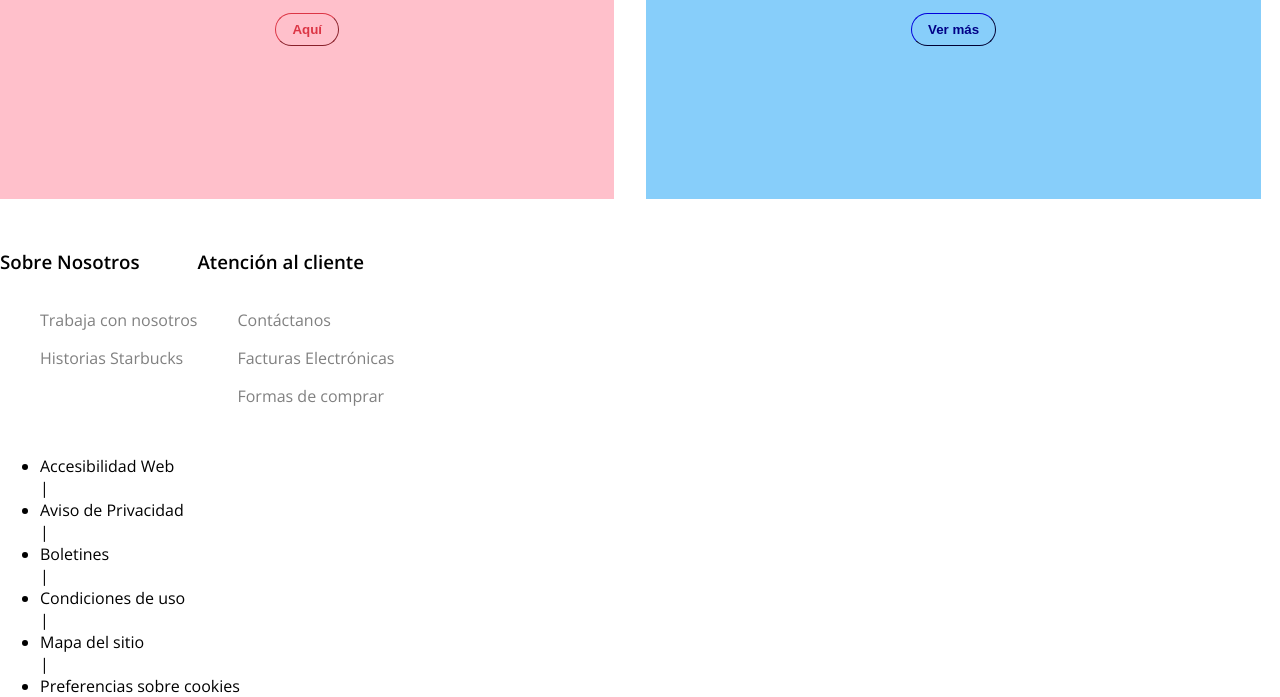
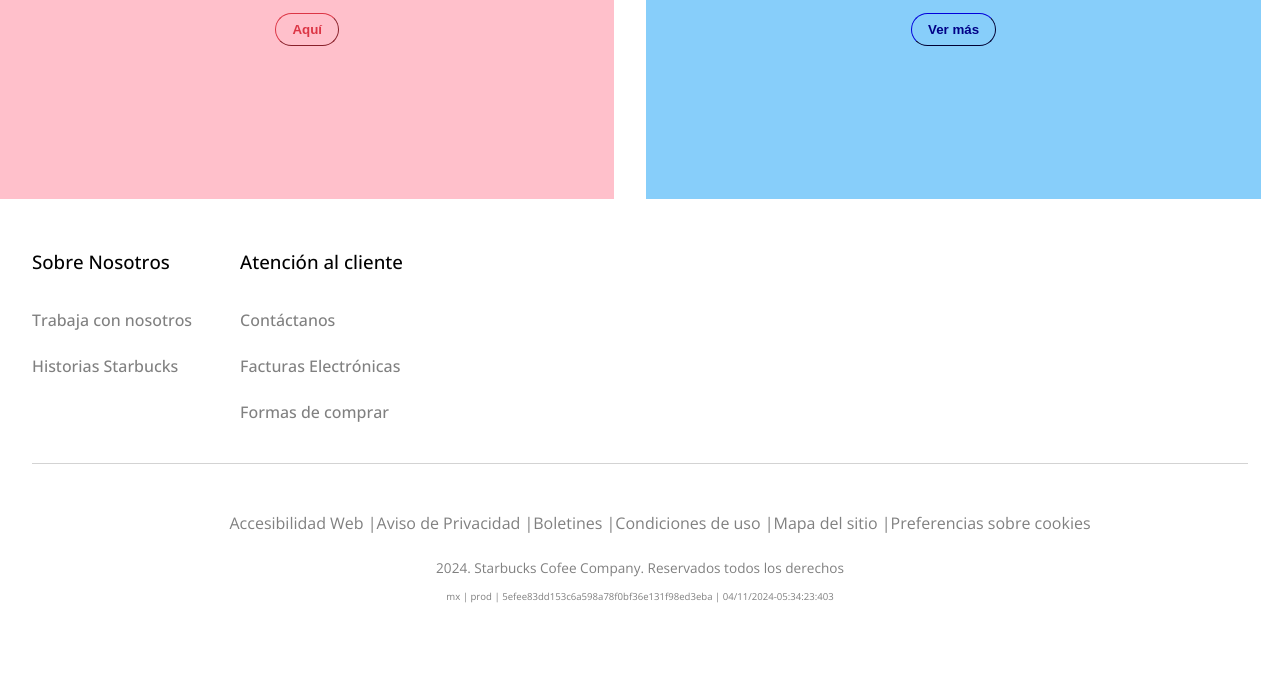
Before and after one commit to emisdo/mainlyhp, a plain HTML site: page index.html in a window 1280 px wide. Shown: the part 3252-3949 px from the top of the page. After the commit the page ends 3865 px from the top, so only its background shows below. Drawn offline with nearby package versions, Linux system fonts and the light colour scheme.

Commit message:
improve footer style

```diff
--- a/index.html
+++ b/index.html
@@ -75,7 +75,7 @@
         </section>
     </main>
     <footer>
-        <section id="footer-section1">
+        <section id="footer-section-1">
             <section class="footer-navbar" id="about-us">
                 <h3>Sobre Nosotros</h3>
                 <ul>
@@ -86,23 +86,25 @@
             <section class="footer-navbar" id="customer-service">
                 <h3>Atención al cliente</h3>
                 <ul>
-                    <li>Contáctanos</li>
-                    <li>Facturas Electrónicas</li>
-                    <li>Formas de comprar</li>
+                    <li><a href="">Contáctanos</a></li>
+                    <li><a href="">Facturas Electrónicas</a></li>
+                    <li><a href="">Formas de comprar</a></li>
                 </ul>
             </section>
         </section>
-        <section>
+        <section id="footer-section-2">
             <nav>
                 <ul>
-                    <li>Accesibilidad Web</li> |
-                    <li>Aviso de Privacidad</li> |
-                    <li>Boletines</li> |
-                    <li>Condiciones de uso</li> |
-                    <li>Mapa del sitio</li> |
+                    <li>Accesibilidad Web |</li>
+                    <li>Aviso de Privacidad |</li>
+                    <li>Boletines |</li>
+                    <li>Condiciones de uso |</li>
+                    <li>Mapa del sitio |</li>
                     <li>Preferencias sobre cookies</li>
                 </ul>
             </nav>
+            <p style="font-size: 0.85rem;">2024. Starbucks Cofee Company. Reservados todos los derechos</p>
+            <p style="font-size: 0.6rem;">mx | prod | 5efee83dd153c6a598a78f0bf36e131f98ed3eba | 04/11/2024-05:34:23:403</p>
         </section>
     </footer>
 </body>
--- a/mainlyhp.css
+++ b/mainlyhp.css
@@ -243,9 +243,18 @@ nav {
 
 /* footer */
 
-#footer-section1 {
+#footer-section-1 {
     display: flex;
     flex-direction: row;
+    padding: 0;
+    margin: 0;
+    border-style: solid;
+    border-color: lightgray;
+    border-width: 0.05rem;
+    margin: 2rem;
+    border-top: 0;
+    border-right: 0;
+    border-left: 0;
 }
 
 .footer-navbar {
@@ -255,14 +264,23 @@ nav {
     flex-direction: column;
 }
 
+#customer-service {
+    padding-left: 3rem;
+}
+
 .footer-navbar h3 {
     color: black;
-    font-weight: 600;
+    font-weight: 500;
+}
+
+.footer-navbar ul {
+    padding: 0;
 }
 
 .footer-navbar li {
     list-style: none;
-    margin-bottom: 1rem;
+    margin-bottom: 1.5rem;
+    font-weight: 500;
 }
 
 .footer-navbar li:hover {
@@ -277,3 +295,18 @@ nav {
 .footer-navbar a:hover {
     color: black;
 }
+
+/* footer-section-2 */
+
+#footer-section-2 {
+    color: gray;
+    font-weight: 300;
+    justify-items: center;
+}
+
+#footer-section-2 ul{
+    padding: none;
+    list-style: none;
+    display: flex;
+    flex-direction: row;
+}
```
